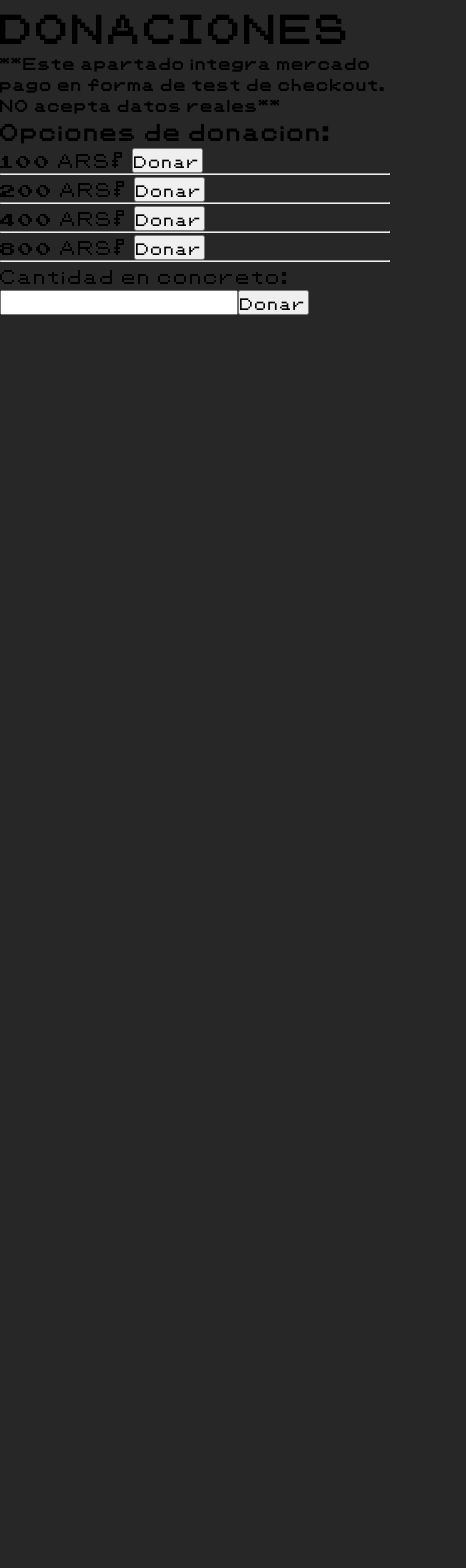
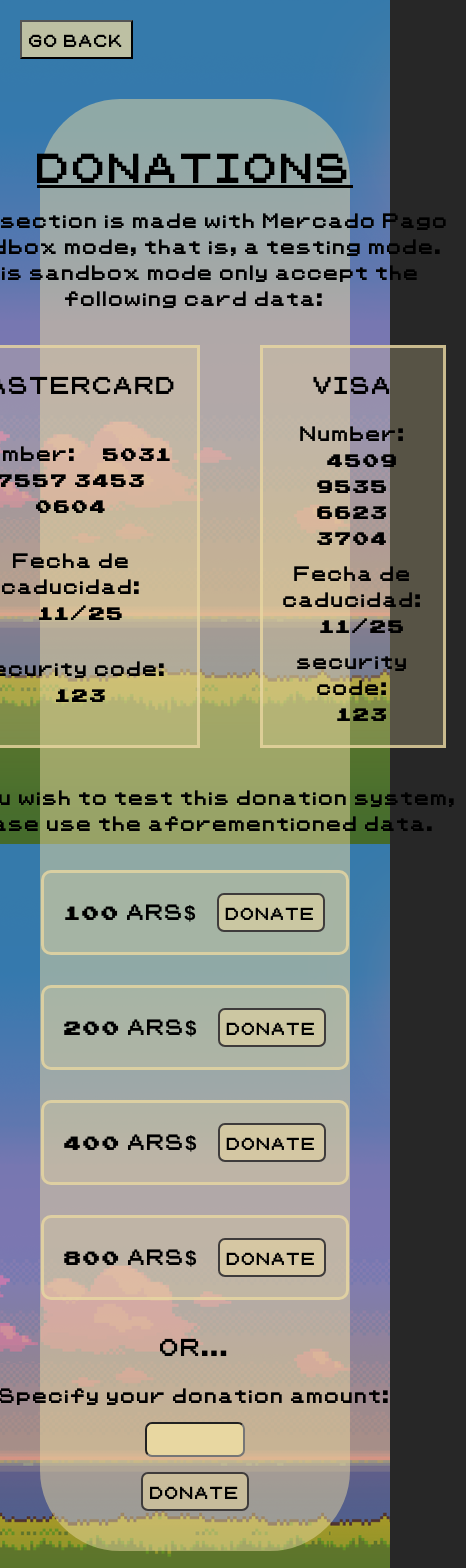
Before and after one commit to valenmorardo/Pokemon_RMK, a React (Create React App) app in the folder client/: page /home/donation in a window 390 px wide. Shown: the top 1568 px of the page, 466 px wide, since content can reach past the window. Before the commit the page ends 844 px from the top, so only its background shows below. Built offline with nearby package versions, Linux system fonts and the light colour scheme.

Commit message:
donation page css ready. queda responsive

```diff
--- /dev/null
+++ b/client/src/Utils/index.js
@@ -0,0 +1,17 @@
+const cardsData = [
+  {
+    name: "MASTERCARD",
+    number: "5031 7557 3453 0604",
+    caducity: "11/25",
+    secCode: "123",
+  },
+
+  {
+    name: "VISA",
+    number: "4509 9535 6623 3704",
+    caducity: "11/25",
+    secCode: "123",
+  },
+];
+
+export { cardsData };
--- /dev/null
+++ b/client/src/components/Donation/DataCards.jsx
@@ -0,0 +1,22 @@
+import React from "react";
+import { cardsData } from "../../Utils/index.js";
+
+import s from './DataCards.module.css'
+
+const DataCards = () => {
+  console.log(cardsData);
+  return (
+    <>
+      {cardsData.map((e) => (
+        <div className={s.card}>
+          <h3>{e.name}</h3>
+          <h4>Number: <span>{e.number}</span></h4>
+          <h4>Fecha de caducidad: <span>{e.caducity}</span></h4>
+          <h4>security code: <span>{e.secCode}</span></h4>
+        </div>
+      ))}
+    </>
+  );
+};
+
+export default DataCards;
--- /dev/null
+++ b/client/src/components/Donation/DataCards.module.css
@@ -0,0 +1,18 @@
+.card {
+    position: relative;
+    display: grid;
+    grid-template-columns: auto;
+    border: 3px solid #e8d7a1c8;
+    padding: 20px;
+    gap: 10px;
+    font-weight: bold;
+    background-color: #e8d7a140;
+}
+
+.card h3 {
+    margin-bottom: 10px;
+}
+
+.card span {
+    padding-left: 20px;
+}
--- a/client/src/components/Donation/Donation.jsx
+++ b/client/src/components/Donation/Donation.jsx
@@ -1,12 +1,16 @@
 import React from "react";
 import { useState } from "react";
 import { useDispatch } from "react-redux";
+import { Link } from "react-router-dom";
 import { postPaymentDonation } from "../../redux/actions";
 import DonationCards from "./DonationCards";
+import DataCards from "./DataCards";
+
+import s from "./Donation.module.css";
 
 const Donation = () => {
   const dispatch = useDispatch();
-  const donations = ["100", "200", "400", "800", "input"];
+  const donations = ["100", "200", "400", "800"];
 
   const [donationInput, setDonationInput] = useState();
   const handlerInput = (e) => {
@@ -29,16 +33,36 @@ const Donation = () => {
   };
 
   return (
-    <div>
-      <div>
-        <h1>DONACIONES</h1>
-        <h5>
-          **Este apartado integra mercado pago en forma de test de checkout. NO acepta datos reales**
-        </h5>
-        <h3>Opciones de donacion:</h3>
+    <div className={s.background}>
+              <div className={s.divBtn}>
+          <Link to="/home">
+            <button>GO BACK</button>
+          </Link>
+        </div>
+      <div className={s.mainContainer}>
+
+        <h1>DONATIONS</h1>
+        <div className={s.parrafo}>
+          <p>
+            This section is made with Mercado Pago sandbox mode, that is, a
+            testing mode.
+            <br />
+            This sandbox mode only accept the following card data:
+          </p>
         </div>
 
-      <div>
+        <div className={s.dataCardContainer}>
+          <DataCards />
+        </div>
+
+        <div className={s.parrafo}>
+          <p>
+            If you wish to test this donation system, please use the
+            aforementioned data.
+          </p>
+        </div>
+
+        <div className={s.cardsContainer}>
           <DonationCards
             donations={donations}
             handlerInput={handlerInput}
@@ -46,6 +70,15 @@ const Donation = () => {
             SubmitButtonDonation={SubmitButtonDonation}
           />
         </div>
+
+        <h3 className={s.or}>OR...</h3>
+
+        <div className={s.specificDonate}>
+          <span>Specify your donation amount: </span>
+          <input type="text" min="1" onChange={(e) => handlerInput(e)} />
+          <button onClick={(e) => SubmitInputDonation(e)}> DONATE </button>
+        </div>
+      </div>
     </div>
   );
 };
--- /dev/null
+++ b/client/src/components/Donation/Donation.module.css
@@ -0,0 +1,103 @@
+.background {
+  min-height: 100vh;
+  width: 100%;
+
+
+  position: absolute;
+  background-image: url("../../assets/global/fondoDefault.png");
+  background-repeat: no-repeat;
+  background-size: cover;
+  background-attachment: fixed;
+
+}
+
+.mainContainer {
+
+  background-color: #e8d7a181;
+  margin: 40px;
+  padding: 40px;
+  display: grid;
+  grid-template-columns: 1fr;
+  justify-items: center;
+  justify-content: center;
+  align-items: center;
+  text-align: center;
+  color: #000000;
+
+  border-radius: 80px;
+
+
+
+}
+
+
+
+.divBtn {
+  position: relative;
+  display: flex;
+  justify-content: flex-start;
+  margin: 20px;
+
+}
+.divBtn button {
+  padding: 7px;
+  font-weight: bold;
+  background-color: #e8d7a1c2;
+  cursor: pointer;
+}
+
+.mainContainer h1 {
+
+    text-decoration: underline;
+}
+
+.parrafo {
+  margin: 15px 0px 15px 0px ;
+  font-weight: bold;
+}
+
+.dataCardContainer {
+  position: relative;
+  display: grid;
+  grid-template-columns: 1fr 1fr;
+  gap: 60px;
+  margin: 20px;
+}
+
+
+.cardsContainer {
+  position: relative;
+  margin: 20px;
+  display: grid;
+  grid-template-columns: 1fr;
+  gap: 30px;
+}
+.or {
+  margin: 10px;
+}
+
+.specificDonate {
+  position: relative;
+  font-weight: bold;
+  display: grid;
+  grid-template-columns: 1fr;
+  margin-top: 10px;
+  gap: 15px;
+  align-items: center;
+  justify-items: center;
+}
+
+.specificDonate input {
+  width: 100px;
+  background-color: #e8d7a1;
+  padding: 5px;
+  border-radius: 7px;
+}
+
+.specificDonate button {
+  padding: 7px;
+  font-weight: bold;
+  background-color: #e8d7a18f;
+  border: 2px solid #3e3b3b;
+  border-radius: 7px;
+}
--- a/client/src/components/Donation/DonationCard.jsx
+++ b/client/src/components/Donation/DonationCard.jsx
@@ -1,35 +1,16 @@
 import React from "react";
+import s from "./DonationCard.module.css";
 
-const DonationCard = ({
-  donation,
-  handlerInput,
-  SubmitInputDonation,
- SubmitButtonDonation,
-}) => {
+const DonationCard = ({ donation, SubmitButtonDonation }) => {
   return (
-    <div>
-      {donation !== "input" ? (
-        <div>
-          <span>{donation} ARS$ </span>
-          <button
-            value={donation}
-            onClick={(e) => SubmitButtonDonation(e)}
-          >
-            {" "}
-            Donar{" "}
-          </button>
-          <hr />
-        </div>
-      ) : (
-        <div>
-          <span>Cantidad en concreto: </span>
-          <input type="text" min="0" onChange={(e) => handlerInput(e)} />
-          <button onClick={(e) => SubmitInputDonation(e)}>
-            {" "}
-            Donar{" "}
-          </button>
-        </div>
-      )}
+    <div className={s.card}>
+      <span>
+        {donation} ARS<span className={s.signoPeso}>$</span>{" "}
+      </span>
+      <button value={donation} onClick={(e) => SubmitButtonDonation(e)}>
+        {" "}
+        DONATE{" "}
+      </button>
     </div>
   );
 };
--- /dev/null
+++ b/client/src/components/Donation/DonationCard.module.css
@@ -0,0 +1,23 @@
+.signoPeso {
+    font-family:Arial, Helvetica, sans-serif;
+    font-size: 20px;
+
+}
+
+.card {
+    font-size: 17px;
+    padding: 20px;
+    background-color: #e8d7a140;
+    border: 3px solid #e8d7a1c8;
+    border-radius: 10px;
+    font-weight: bold;
+}
+
+.card button {
+    padding: 7px;
+    margin-left: 15px;
+    font-weight: bold;
+    background-color: #e8d7a18f;
+    border: 2px solid #3e3b3b;
+    border-radius: 7px;
+}
--- a/client/src/components/Donation/DonationCards.jsx
+++ b/client/src/components/Donation/DonationCards.jsx
@@ -3,21 +3,17 @@ import DonationCard from "./DonationCard";
 
 const DonationCards = ({
   donations,
-  handlerInput,
-  SubmitInputDonation,
   SubmitButtonDonation,
 }) => {
   return (
-    <div>
+    <>
       {donations.map((donation) => (
         <DonationCard
           donation={donation}
-          handlerInput={handlerInput}
-          SubmitInputDonation={SubmitInputDonation}
           SubmitButtonDonation={SubmitButtonDonation}
         />
       ))}
-    </div>
+    </>
   );
 };
 
--- a/client/src/components/ShowPokemones/Cards/Card.module.css
+++ b/client/src/components/ShowPokemones/Cards/Card.module.css
@@ -17,7 +17,9 @@
 }
 
 .image {
-    width: 50%;
+    width: 200px;
+    height: 200px;
+
 }
 
 .statTitle {
```
Lines whose indentation alone changed are shown as unchanged.
